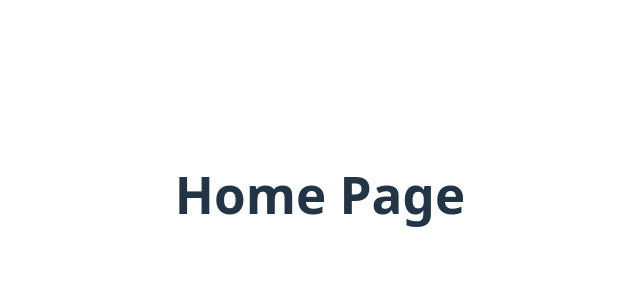
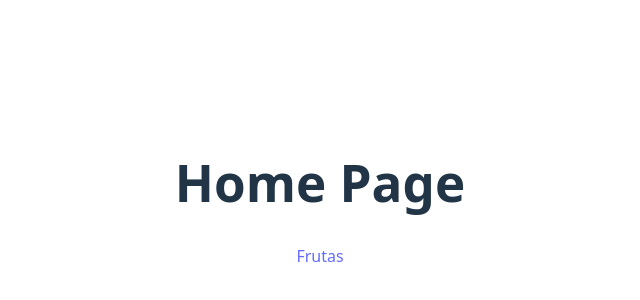
Before and after one commit to bryanribero/react-febrero, a React (Vite) app: page / in a window 1280 px wide. Shown: the part 206-506 px from the top of the page, without its empty margins (320-960 px from the left). Built offline with nearby package versions, Linux system fonts and the light colour scheme.

Commit message:
Utilizando NavLink para navegar entre paginas

```diff
--- a/src/Pages/Home.jsx
+++ b/src/Pages/Home.jsx
@@ -1,9 +1,11 @@
-import React from 'react'
+import { NavLink } from 'react-router-dom'
+import FrutasPage from './FrutasPage'
 
 export default function Home() {
   return (
     <div>
       <h1>Home Page</h1>
+      <NavLink to={'/frutas'}>Frutas</NavLink>
     </div>
   )
 }
```
